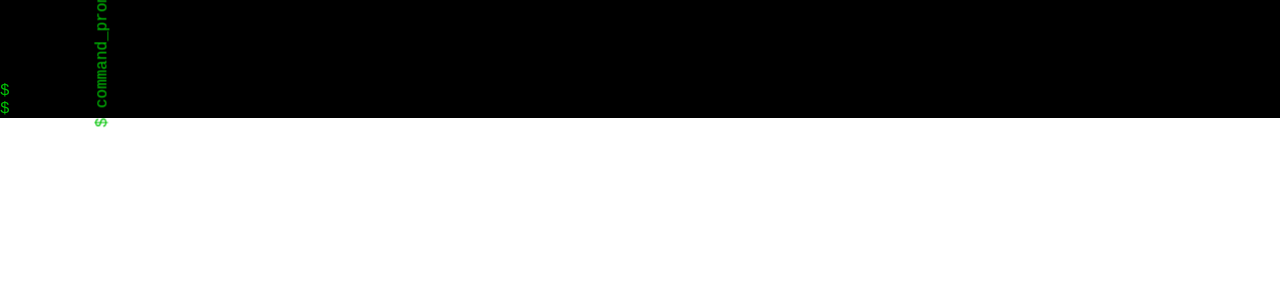
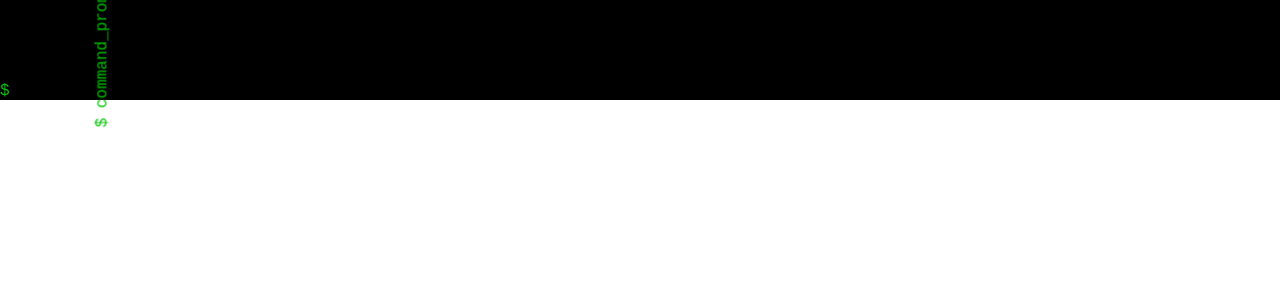
Before and after one commit to wbdana-old/doorways, a React (Create React App) app: page / in a window 1280 px wide. Shown: the top 300 px of the page. Built offline with nearby package versions, Linux system fonts and the light colour scheme.

Commit message:
Set result to 'success' for every prompt input

```diff
--- a/src/components/HistoryLine.tsx
+++ b/src/components/HistoryLine.tsx
@@ -2,13 +2,22 @@ import * as React from 'react';
 import { StyledHistoryLine } from '../styled/components/historyLine';
 
 export interface IProps {
-    command: string;
+    historyItem: {
+        command: string;
+        result: string;
+    };
 }
 
 function HistoryLine(props: IProps) {
+    const { historyItem } = props;
     return (
         <StyledHistoryLine>
-           $ {props.command}
+            <StyledHistoryLine>
+                $ {historyItem.command}
+            </StyledHistoryLine>
+            <StyledHistoryLine>
+                {historyItem.result}
+            </StyledHistoryLine>
         </StyledHistoryLine>
     );
 }
--- a/src/components/Home.tsx
+++ b/src/components/Home.tsx
@@ -5,7 +5,7 @@ import HistoryLine from './HistoryLine';
 
 export interface IProps {
     command: string,
-    history: string[],
+    history: any,
     updateCommand: (payload: string) => void;
     submitCommand: (payload: string) => void;
 }
@@ -28,12 +28,9 @@ class Home extends React.Component<IProps> {
                 <Rotate>
                     $ command_prompt()
                 </Rotate>
-                <div>
-                    $ {command}
-                </div>
-                {history.map((command: string, index: number) => (
+                {history.map((historyItem: { command: string, result: string }, index: number) => (
                     <HistoryLine
-                        command={command}
+                        historyItem={historyItem}
                         key={index}
                     />
                 ))}
--- a/src/containers/Home.tsx
+++ b/src/containers/Home.tsx
@@ -2,7 +2,7 @@ import { connect } from 'react-redux';
 import { Dispatch } from 'redux';
 import * as actions from '../actions/';
 import Home from '../components/Home';
-import { IStoreState } from '../types/index';
+import { IStoreState } from '../types';
 
 export function mapStateToProps({ command, history }: IStoreState) {
     return {
--- a/src/reducers/index.tsx
+++ b/src/reducers/index.tsx
@@ -1,6 +1,7 @@
 import { CommandAction } from '../actions';
 import { SUBMIT_COMMAND, UPDATE_COMMAND } from '../constants';
 import { IStoreState } from '../types';
+// import { getBashResult } from './bashResult';
 
 export function command(state: IStoreState, action: CommandAction): IStoreState {
     switch (action.type) {
@@ -10,7 +11,10 @@ export function command(state: IStoreState, action: CommandAction): IStoreState
                 command: '',
                 history: [
                     ...state.history,
-                    action.payload,
+                    {
+                        command: action.payload,
+                        result: 'success',
+                    },
                 ]
             };
         case UPDATE_COMMAND:
```
Also changed, not shown: src/types/index.tsx (+6 -1 lines).
